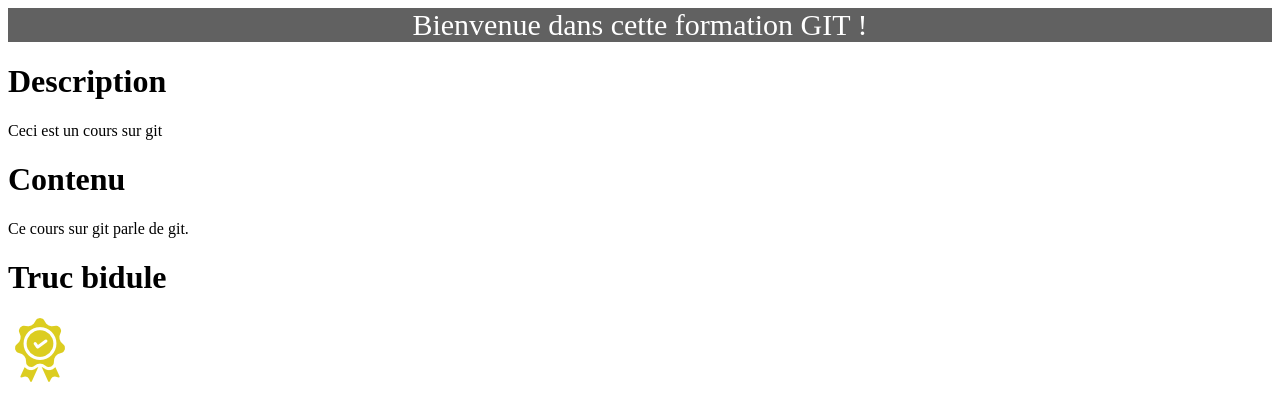
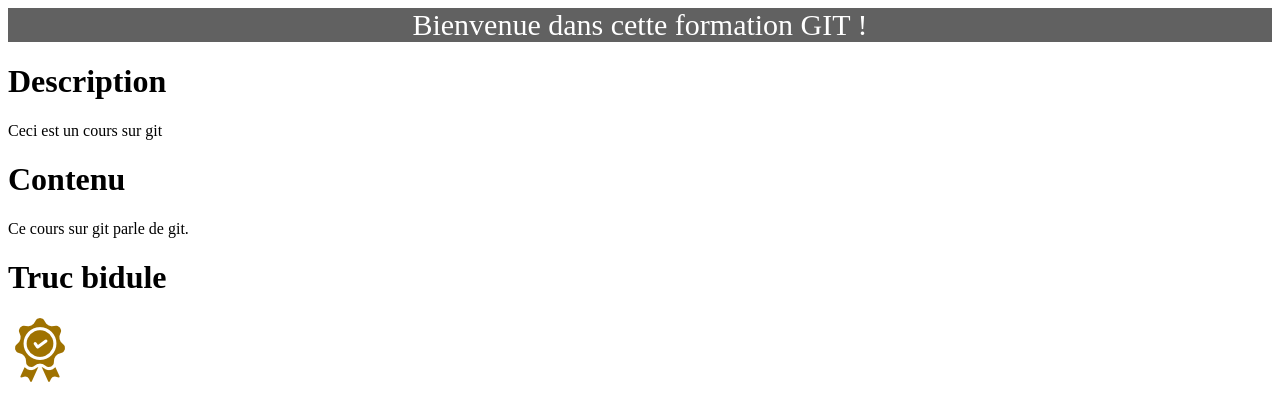
Before and after one commit to raphmambojambo/mon_site_web, a plain HTML site: page index.html in a window 1280 px wide. Drawn offline with Linux system fonts and the light colour scheme.

Commit message:
#3 changed medal

```diff
--- a/index.html
+++ b/index.html
@@ -30,9 +30,9 @@
 		<h1>
 			Truc bidule
 		</h1>
-		<img src="medal_gold.png" alt="">
+		<!-- <img src="medal_gold.png" alt=""> -->
 		<!-- <img src="medal_silver.png" alt=""> -->
-		<!-- <img src="medal_bronze.png" alt=""> -->
+		<img src="medal_bronze.png" alt="">
 		<div class="gist-div">
 			<script src="https://gist.github.com/raphmambojambo/ccad950ea4c9b35d7f17cb821f84628e.js"></script>
 		</div>
```
